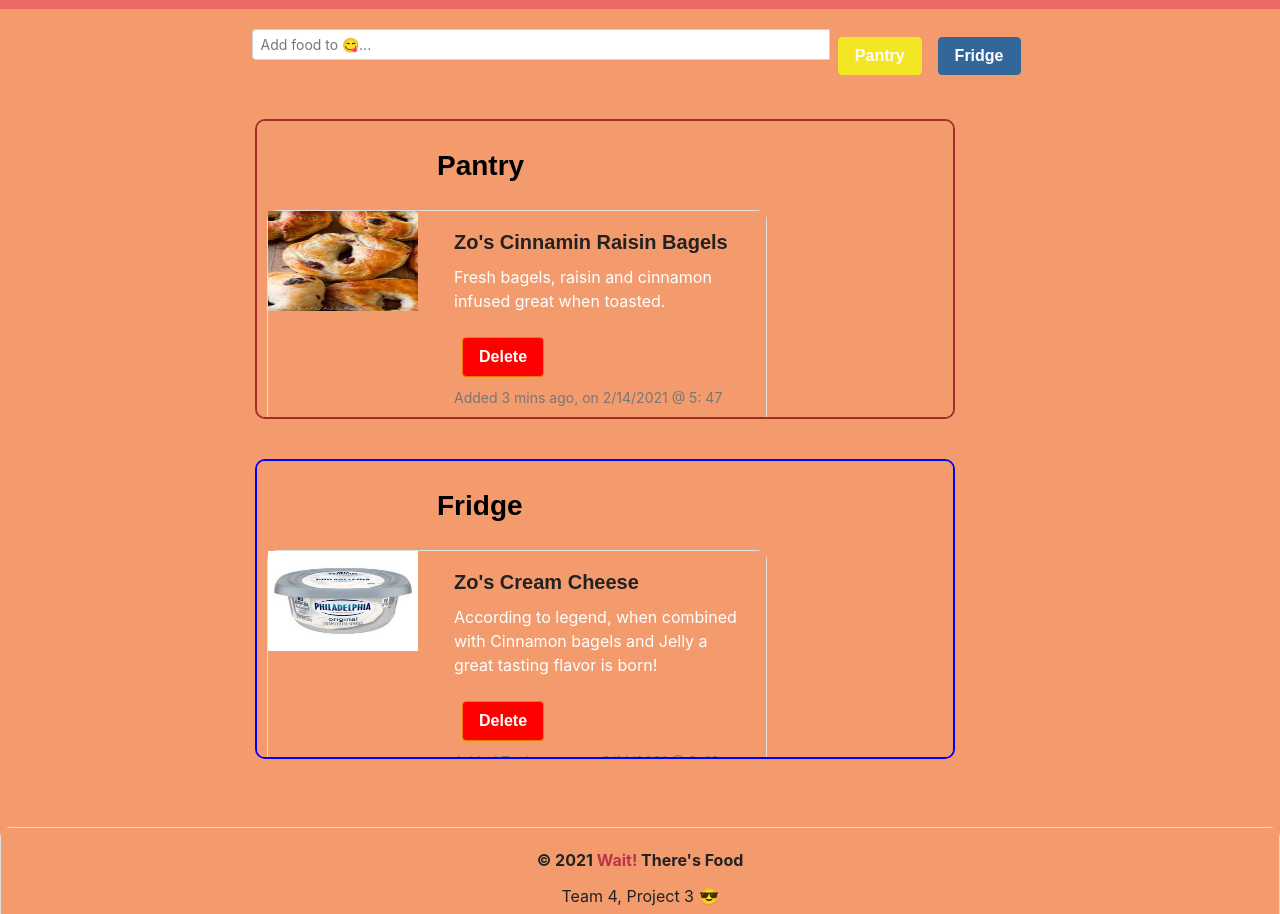
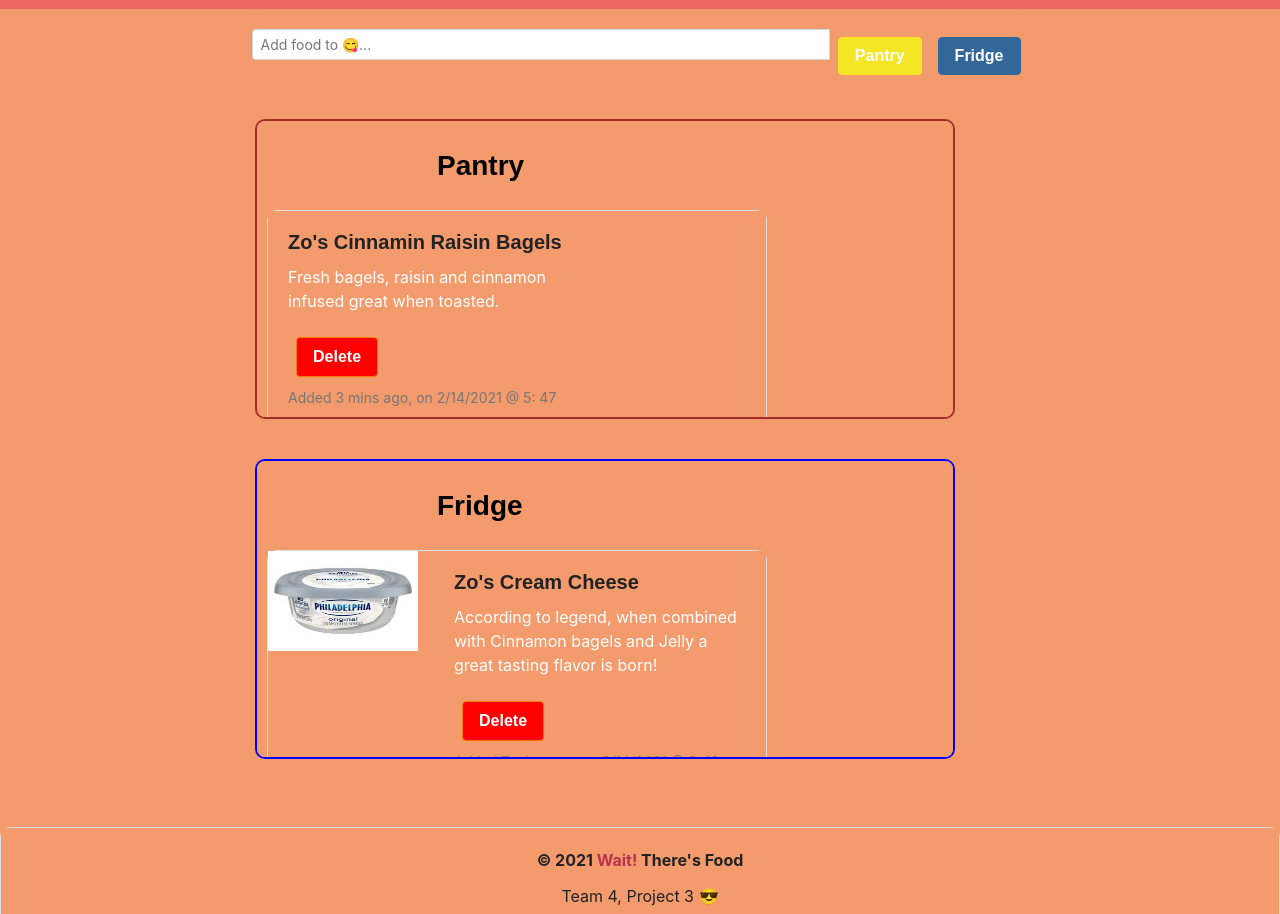
Before and after one commit to johnsondavid1107/theresFoodAtHome, a React (Create React App) app in the folder client/: page / in a window 1280 px wide. Shown: the part 360-1274 px from the top of the page. Built offline with nearby package versions, Linux system fonts and the light colour scheme; no server answers; a web font is replaced by a local one.

Commit message:
made many changes to pantry card, placed it as its own component.  Also have an active axios call to call all items from database onload

```diff
--- /dev/null
+++ b/client/src/components/PantryCard.js
@@ -0,0 +1,55 @@
+import React from "react"
+import API from "../utils/API"
+
+class PantryCard extends React.Component {
+
+    componentDidMount() {
+        let idNum = 1
+        API.getPantryItems(idNum).then(function (result) {
+            console.log(result.data)
+        })
+
+    }
+
+
+
+    render() {
+        return (
+            <div>
+
+                <h3 className="align-Header">Pantry</h3>
+
+                {/* First Card, Pantry - Zo */}
+                <div className="card mb-3" style={{ maxWidth: "500px" }}>
+                    <div className="row no-gutters">
+
+                        <div className="col-md-8">
+                            <div className="card-body">
+                                <h5 className="card-title">Zo's Cinnamin Raisin Bagels</h5>
+                                <p className="card-text" style={{ color: "white" }}>Fresh bagels, raisin  and cinnamon infused great when toasted.</p> <button type="button" className="btn btn-danger">Delete</button>
+                                <p className="card-text"><small className="text-muted">Added 3 mins ago, on 2/14/2021 @ 5: 47 pm</small></p>
+                            </div>
+                        </div>
+                    </div>
+                </div>
+
+                {/* Second card, Pantry- Zo */}
+                <div className="card mb-3" style={{ maxWidth: "500px" }}>
+                    <div className="row no-gutters">
+
+                        <div className="col-md-8">
+                            <div className="card-body">
+                                <h5 className="card-title">Zo's Jelly</h5>
+                                <p className="card-text" style={{ color: "white" }}>Grape jelly, picked and squished together from heaven by the Great Zo and packed into a jar</p> <button type="button" className="btn btn-danger">Delete</button>
+                                <p className="card-text"><small className="text-muted">Added 5 mins ago, on 2/14/2021 @ 7: 57 pm</small></p>
+                            </div>
+                        </div>
+                    </div>
+                </div>
+            </div >
+
+        )
+    }
+}
+
+export default PantryCard
--- a/client/src/pages/Pantry.js
+++ b/client/src/pages/Pantry.js
@@ -1,12 +1,12 @@
 import React from "react";
 import { Col, Row, Container } from "../components/Grid";
-import "../../src/pages/Pantry.css";
+import "./Pantry.css";
 import logo from "../../src/images/placeholder-1.jpg"
 import logo1 from "../../src/images/placeholder-2.jpg"
 import logo2 from "../../src/images/placeholder-3.jpg"
+import PantryCard from "../components/PantryCard"
 
-function Pantry()
-{
+function Pantry() {
   return (
     <div>
 
@@ -32,41 +32,7 @@ function Pantry()
           <Col size="lg-12">
             <div className="Box-1">
 
-
-              <h3 className="align-Header">Pantry</h3>
-
-              {/* First Card, Pantry - Zo */}
-              <div className="card mb-3" style={{ maxWidth: "500px" }}>
-                <div className="row no-gutters">
-                  <div className="col-md-4">
-                    <img className="food-images" src={logo} alt="placeholder"/>
-                  </div>
-                  <div className="col-md-8">
-                    <div className="card-body">
-                      <h5 className="card-title">Zo's Cinnamin Raisin Bagels</h5>
-                      <p className="card-text" style={{color:"white"}}>Fresh bagels, raisin  and cinnamon infused great when toasted.</p> <button type="button" className="btn btn-danger">Delete</button>
-                      <p className="card-text"><small className="text-muted">Added 3 mins ago, on 2/14/2021 @ 5: 47 pm</small></p>
-                    </div>
-                  </div>
-                </div>
-              </div>
-
-              {/* Second card, Pantry- Zo */}
-              <div className="card mb-3" style={{ maxWidth: "500px" }}>
-                <div className="row no-gutters">
-                  <div className="col-md-4">
-                    <img className="food-images" src={logo1} alt="placeholder1"/>
-                  </div>
-                  <div className="col-md-8">
-                    <div className="card-body">
-                      <h5 className="card-title">Zo's Jelly</h5>
-                      <p className="card-text" style={{color:"white"}}>Grape jelly, picked and squished together from heaven by the Great Zo and packed into a jar</p> <button type="button" className="btn btn-danger">Delete</button>
-                      <p className="card-text"><small className="text-muted">Added 5 mins ago, on 2/14/2021 @ 7: 57 pm</small></p>
-                    </div>
-                  </div>
-                </div>
-              </div>
-
+              <PantryCard />
 
             </div>
           </Col>
@@ -91,8 +57,8 @@ function Pantry()
                   <div className="col-md-8">
                     <div className="card-body">
                       <h5 className="card-title">Zo's Cream Cheese</h5>
-                      <p className="card-text" style={{color:"white"}}>According to legend, when combined with Cinnamon bagels and Jelly a great tasting flavor is born! </p> <button type="button" className="btn btn-danger">Delete</button>
-                      <p className="card-text" style={{color:"white"}} ><small className="text-muted">Added 7 mins ago, on 2/14/2021 @ 8: 13 pm</small></p>
+                      <p className="card-text" style={{ color: "white" }}>According to legend, when combined with Cinnamon bagels and Jelly a great tasting flavor is born! </p> <button type="button" className="btn btn-danger">Delete</button>
+                      <p className="card-text" style={{ color: "white" }} ><small className="text-muted">Added 7 mins ago, on 2/14/2021 @ 8: 13 pm</small></p>
                     </div>
                   </div>
                 </div>
@@ -102,7 +68,7 @@ function Pantry()
           </Col>
         </Row>
 
-<br/>
+        <br />
 
       </Container>
 
--- a/client/src/utils/API.js
+++ b/client/src/utils/API.js
@@ -1,5 +1,9 @@
 import axios from "axios";
 
 export default {
+    getPantryItems: function (id) {
+        return axios.get("/api/foods/PantryItems" + id)
+    }
+
 
 };
```
Also changed, not shown: 2 other files (tests, documents, lock files or other folders).
